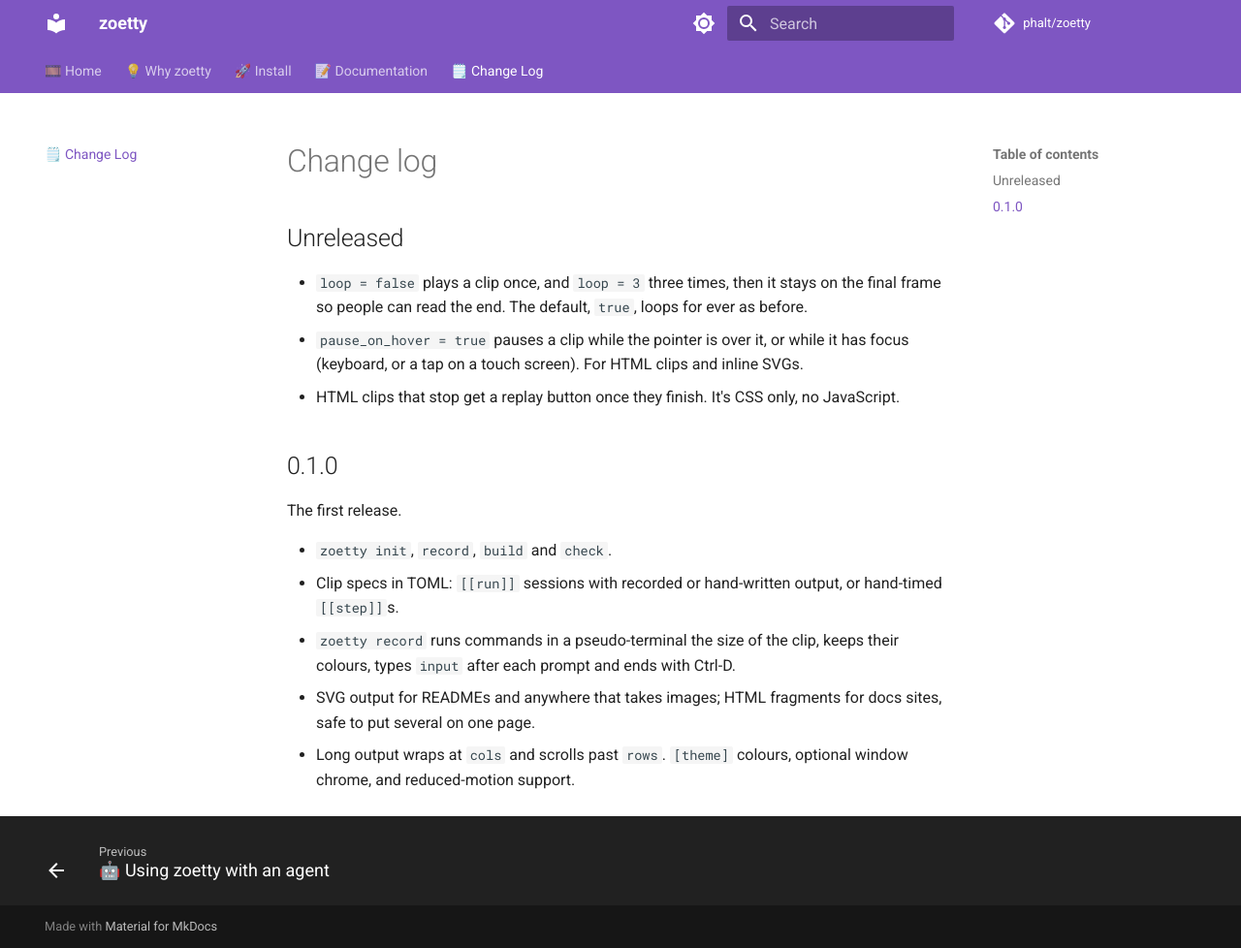
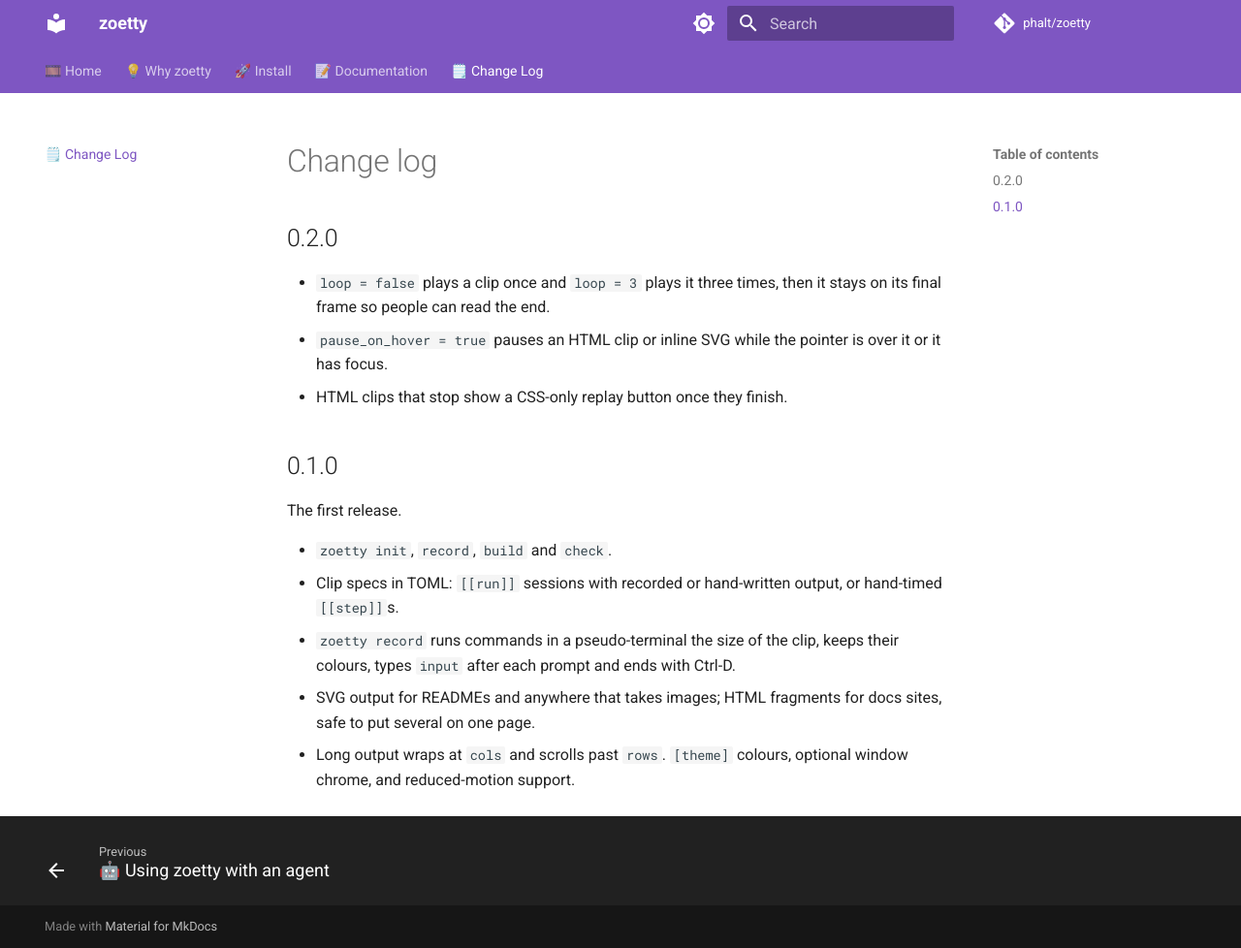
Before and after one commit to phalt/zoetty, an MkDocs documentation site: the page built from docs/CHANGELOG.md, in a window 1280 px wide and 978 px high. Shown: the whole window at 97% size. Built offline with MkDocs 1.6.1 and Material for MkDocs 9.7.7, drawn with Linux system fonts in a browser that asks for light colours; comment, search, counter and statistics services are not loaded.

Commit message:
Changelog for 0.2.0
Co-Authored-By: Claude Opus 5.5 <noreply@anthropic.com>
Claude-Session: https://claude.ai/code/session_01QATENydyVbLMby7AedTfVX

```diff
--- a/docs/CHANGELOG.md
+++ b/docs/CHANGELOG.md
@@ -1,10 +1,10 @@
 # Change log
 
-## Unreleased
+## 0.2.0
 
-- `loop = false` plays a clip once, and `loop = 3` three times, then it stays on the final frame so people can read the end. The default, `true`, loops for ever as before.
-- `pause_on_hover = true` pauses a clip while the pointer is over it, or while it has focus (keyboard, or a tap on a touch screen). For HTML clips and inline SVGs.
-- HTML clips that stop get a replay button once they finish. It's CSS only, no JavaScript.
+- `loop = false` plays a clip once and `loop = 3` plays it three times, then it stays on its final frame so people can read the end.
+- `pause_on_hover = true` pauses an HTML clip or inline SVG while the pointer is over it or it has focus.
+- HTML clips that stop show a CSS-only replay button once they finish.
 
 ## 0.1.0
 
```
Also changed, not shown: CHANGELOG.md (+4 -4 lines).
